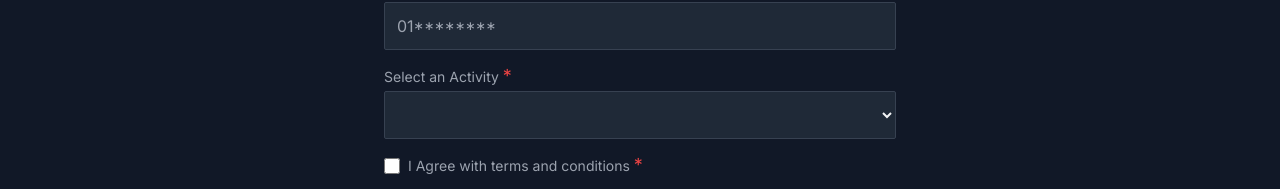
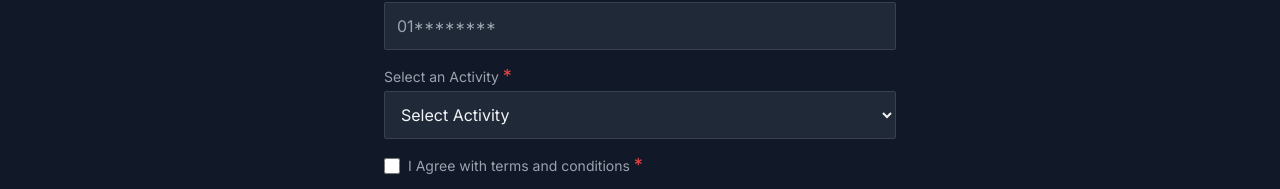
Before and after one commit to zarif007/ActivityHubRS-CS, a Next.js app: page /registeractivity in a window 1280 px wide. Shown: the part 370-559 px from the top of the page. Built offline with nearby package versions, Linux system fonts and the light colour scheme.

Commit message:
added dynamic activity option in registeractivity

```diff
--- a/src/app/(req-activity)/registeractivity/page.tsx
+++ b/src/app/(req-activity)/registeractivity/page.tsx
@@ -5,6 +5,7 @@ import { colorSchema } from "@/lib/ColorSchema";
 import React from "react";
 import { HiArrowRight } from "react-icons/hi";
 import { FiCornerRightDown } from "react-icons/fi";
+import allActivities from "@/components/temp_getactivities";
 
 const RegisterActivity = () => {
   const styles = {
@@ -17,6 +18,8 @@ const RegisterActivity = () => {
   const handleSubmit = (e: React.FormEvent<HTMLFormElement>) => {
     e.preventDefault();
   };
+
+
 
   return (
     <div className={styles.wrapper}>
@@ -48,12 +51,14 @@ const RegisterActivity = () => {
             Select an Activity <span className="text-red-500 text-lg">*</span>
           </label>
           <select id="large" className={styles.select}>
-            <option></option>
-            <option value="US">Web dev biggener sec 1</option>
-            <option value="CA">Web dev biggener sec 2</option>
-            <option value="FR">Web dev Advance sec 1</option>
-            <option value="DE">App dev sec 1</option>
-            <option value="DE">Game dev sec 1</option>
+            <option>Select Activity</option>
+
+            {
+              allActivities.map((activity) => (
+                <option key={activity.name} value={activity.name}>{activity.name}</option>
+              ))
+            }
+
           </select>
         </div>
 
--- /dev/null
+++ b/src/components/temp_getactivities.tsx
@@ -0,0 +1,73 @@
+// temporary code
+const allActivities = [
+    {
+        name:"Dance",
+    },
+    {
+        name:"Glass Painting",
+    },
+    {
+        name:"Guiter playing- Beginner level",
+    },
+    {
+        name:"Drawing and Skecting Beginner level",
+    },
+    {
+        name:"Drawing and Skecting Advance level",
+    },
+    {
+        name:"Painting/ Folk art",
+    },
+    {
+        name:"Youth Leadership",
+    },
+    {
+        name:"Basics of Robotics",
+    },
+    {
+        name:"App Development",
+    },
+    {
+        name:"Animated Film Making - Beginner Level",
+    },
+    {
+        name:"Martial art (Female)",
+    },
+    {
+        name:"Presentation Skills Section-1",
+    },
+    {
+        name:"Presentation Skills Section-2",
+    },
+    {
+        name:"German Language",
+    },
+    {
+        name:"France Language",
+    },
+    {
+        name:"Japanese Language Section-1",
+    },
+    {
+        name:"Zumba",
+    },
+    {
+        name:"Taekwondo( Male)",
+    },
+    {
+        name:"Yoga & Meditation Female",
+    },
+    {
+        name:"Yoga & Meditation Male",
+    },
+    {
+        name:"Amra Notun Network Morning",
+    },
+    {
+        name:"Amra Notun Network Evening",
+    },
+
+
+  ]
+
+export default allActivities;
```
